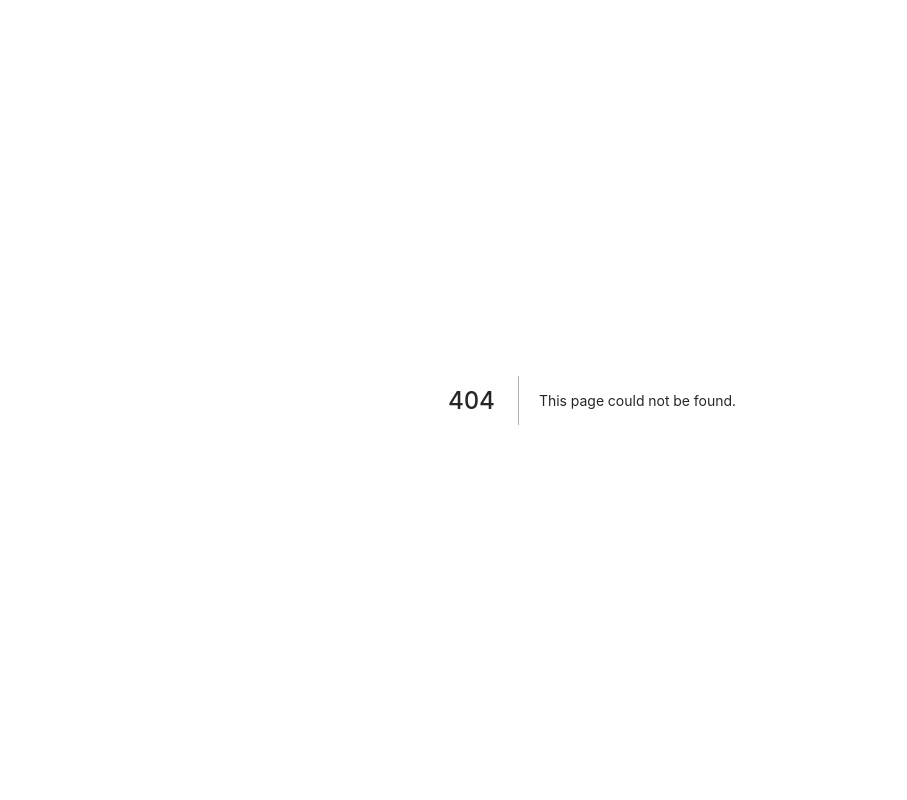
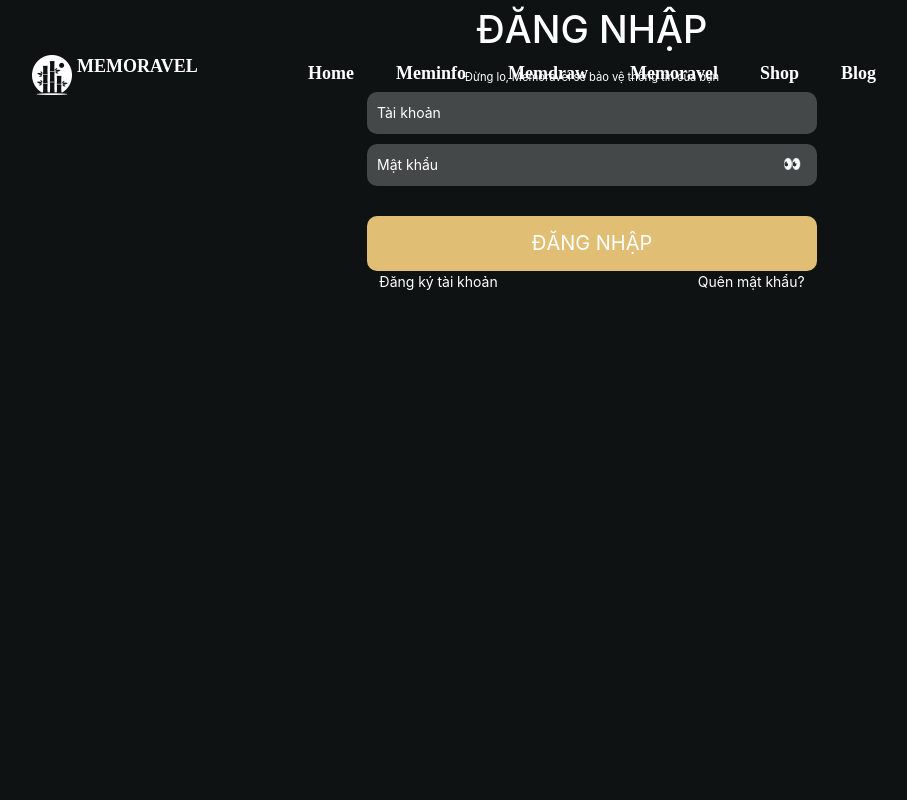
Before and after one commit to hunguet231/memoravel.vn, a Next.js app: page /login in a window 1280 px wide. Before the commit this address had no page. Shown: the top 800 px of the page, without its empty margins (48-955 px from the left). Built offline with nearby package versions, Linux system fonts and the light colour scheme; a web font is replaced by a local one.

Commit message:
add login, sign-up UI

```diff
--- /dev/null
+++ b/pages/login.js
@@ -0,0 +1,45 @@
+import React from "react";
+import Link from "next/link";
+import SubscribeForm from "../components/SubscribeForm";
+import Navbar from "../components/Navbar";
+import Footer from "../components/Footer";
+import styles from "../styles/Login.module.css";
+
+export default function login() {
+  return (
+    <>
+      <Navbar />
+      <div className={styles.container}>
+        <div>
+          <h1 className={styles.title}>ĐĂNG NHẬP</h1>
+          <small>Đừng lo, Memoravel sẽ bảo vệ thông tin của bạn</small>
+          <form>
+            <div>
+              <input type="email" placeholder="Tài khoản" className={styles.inputField} />
+            </div>
+            <div className={styles.inputWithBtn}>
+              <input type="password" placeholder="Mật khẩu" className={styles.inputField} />
+            </div>
+            <button type="button" className={styles.reveal}>
+              <span>&#128064;</span>
+            </button>
+            <br />
+            <button type="submit" className={styles.loginBtn} style={{ marginTop: "25px" }}>
+              ĐĂNG NHẬP
+            </button>
+            <div>
+              <Link href="/register">
+                <a style={{ marginRight: "100px" }}>Đăng ký tài khoản</a>
+              </Link>
+              <Link href="/forget-pass">
+                <a style={{ marginLeft: "100px" }}>Quên mật khẩu?</a>
+              </Link>
+            </div>
+          </form>
+        </div>
+      </div>
+      <SubscribeForm />
+      <Footer />
+    </>
+  );
+}
--- /dev/null
+++ b/styles/Login.module.css
@@ -0,0 +1,63 @@
+.container {
+  text-align: center;
+  background-color: #0e1212;
+  color: #fff;
+  height: 100vh;
+  z-index: 999;
+}
+
+.title {
+  margin-bottom: 5px;
+  font-size: 38px;
+  color: #fff;
+}
+
+.inputField {
+  margin: 5px 0;
+  height: 42px;
+  width: 450px;
+  background-color: rgba(196, 196, 196, 0.3);
+  border-radius: 10px;
+  border: none;
+  padding: 0 10px;
+}
+
+.inputField::placeholder {
+  color: #fff;
+}
+
+.reveal,
+.takeCode {
+  position: relative;
+  left: 200px;
+  top: -15px;
+  font-size: 15px;
+  background: none;
+  border: none;
+  cursor: pointer;
+  color: #fff;
+}
+
+.takeCode {
+  left: 185px;
+  background-color: #e0bf74;
+  border-radius: 5px;
+}
+
+.loginBtn {
+  height: 55px;
+  width: 450px;
+  background-color: #e0bf74;
+  border-radius: 10px;
+  border: none;
+  color: #fff;
+  font-size: 20px;
+}
+
+.loginBtn:hover {
+  cursor: pointer;
+}
+
+.inputWithBtn {
+  margin-bottom: -25px;
+}
```
Also changed, not shown: pages/forgotPassword.js (added, +45 -0 lines), pages/register.js (added, +53 -0 lines).
